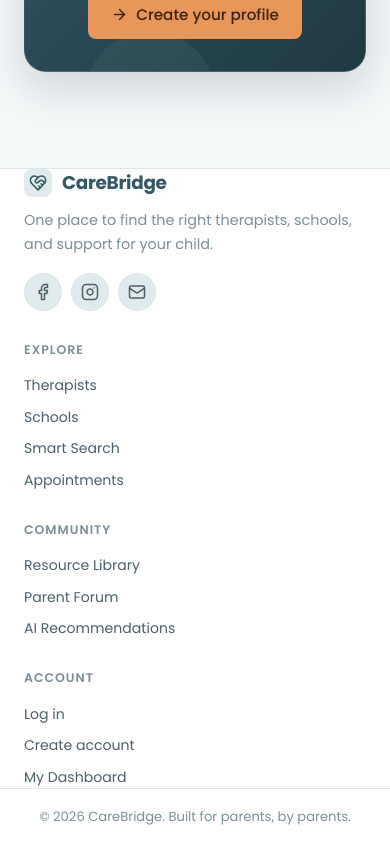
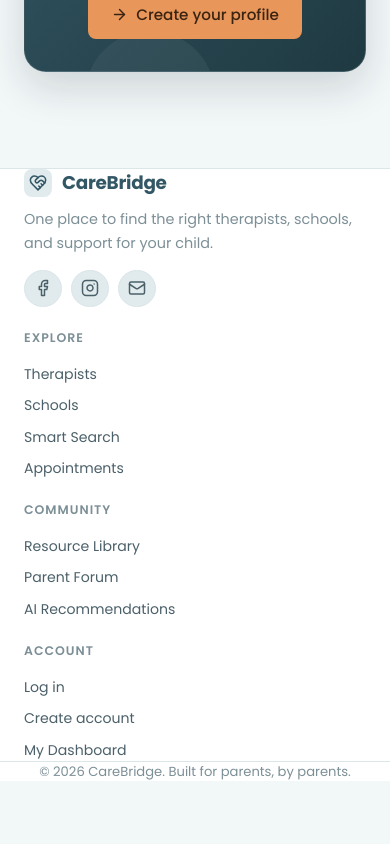
Before and after one commit to mifran2330327-wq/carebridge, a React (Vite) app: page / in a window 390 px wide. Shown: the part 4375-5219 px from the top of the page. After the commit the page ends 5156 px from the top, so only its background shows below. Built offline with nearby package versions, Linux system fonts and the light colour scheme; no server answers.

Commit message:
Fix footer padding: remove double padding, tighten vertical spacing and gaps

```diff
--- a/src/components/Footer/Footer.css
+++ b/src/components/Footer/Footer.css
@@ -14,12 +14,9 @@
 .footer__inner {
   display: grid;
   grid-template-columns: 1.7fr 1fr 1fr 1fr;
-  gap: 3rem;
-  padding-top: 4rem;
-  padding-bottom: 3.5rem;
-  padding-inline: clamp(1.25rem, 4vw, 2rem);
-  margin-inline: auto;
-  max-width: 90rem;
+  gap: clamp(1.5rem, 3vw, 2rem);
+  padding-top: clamp(1.25rem, 2.5vw, 2rem);
+  padding-bottom: clamp(1.25rem, 2.5vw, 1.75rem);
 }
 
 /* ---------------- Brand column ---------------- */
@@ -120,15 +117,11 @@
 
 .footer__bottom {
   border-top: 1px solid var(--border-subtle);
-  padding-inline: clamp(1.25rem, 4vw, 2rem);
-  padding-top: 1.25rem;
-  padding-bottom: 1.5rem;
-  margin-inline: auto;
-  max-width: 90rem;
+  padding-top: 0.875rem;
+  padding-bottom: 1rem;
   display: flex;
   align-items: center;
   justify-content: center;
-  min-height: 3.75rem;
 }
 
 .footer__bottom p {
@@ -143,9 +136,9 @@
 @media (max-width: 860px) {
   .footer__inner {
     grid-template-columns: 1fr 1fr;
-    gap: 2rem 1.5rem;
-    padding-top: 3rem;
-    padding-bottom: 2.5rem;
+    gap: 1.5rem 1.25rem;
+    padding-top: 1.5rem;
+    padding-bottom: 1.25rem;
   }
 
   .footer__brand-col {
@@ -157,23 +150,22 @@
 @media (max-width: 520px) {
   .footer__inner {
     grid-template-columns: 1fr;
-    gap: 2rem;
-    padding-top: 2.5rem;
-    padding-bottom: 2rem;
+    gap: 1.5rem;
+    padding-top: 1.25rem;
+    padding-bottom: 1rem;
   }
 
   .footer__brand {
-    margin-bottom: 0.75rem;
+    margin-bottom: 0.65rem;
   }
 
   .footer__socials {
-    margin-top: 1rem;
+    margin-top: 0.875rem;
   }
 
   .footer__bottom {
-    min-height: 3.5rem;
-    padding-top: 1rem;
-    padding-bottom: 1.25rem;
+    padding-top: 0.75rem;
+    padding-bottom: 0.875rem;
     text-align: center;
   }
 }
```
